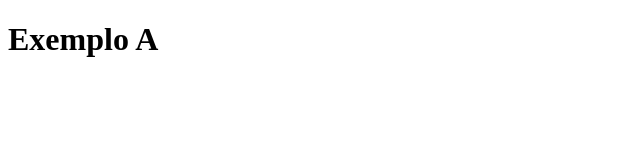
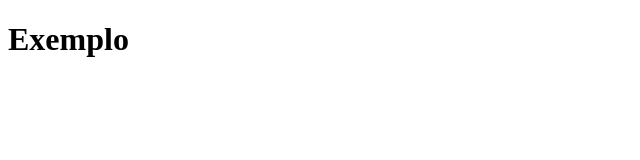
Before and after one commit to petrovnov9/Exemplo-11, a plain HTML site: page index.html in a window 1280 px wide. Shown: the full height of the page, 0-640 px from the left. Drawn offline with Linux system fonts and the light colour scheme.

Commit message:
resolução de conflito

```diff
--- a/index.html
+++ b/index.html
@@ -7,7 +7,7 @@
 </head>
 <body>
     <header>
-        <h1>Exemplo A</h1>
+        <h1>Exemplo </h1>
     </header>
 </body>
 </html>
```
